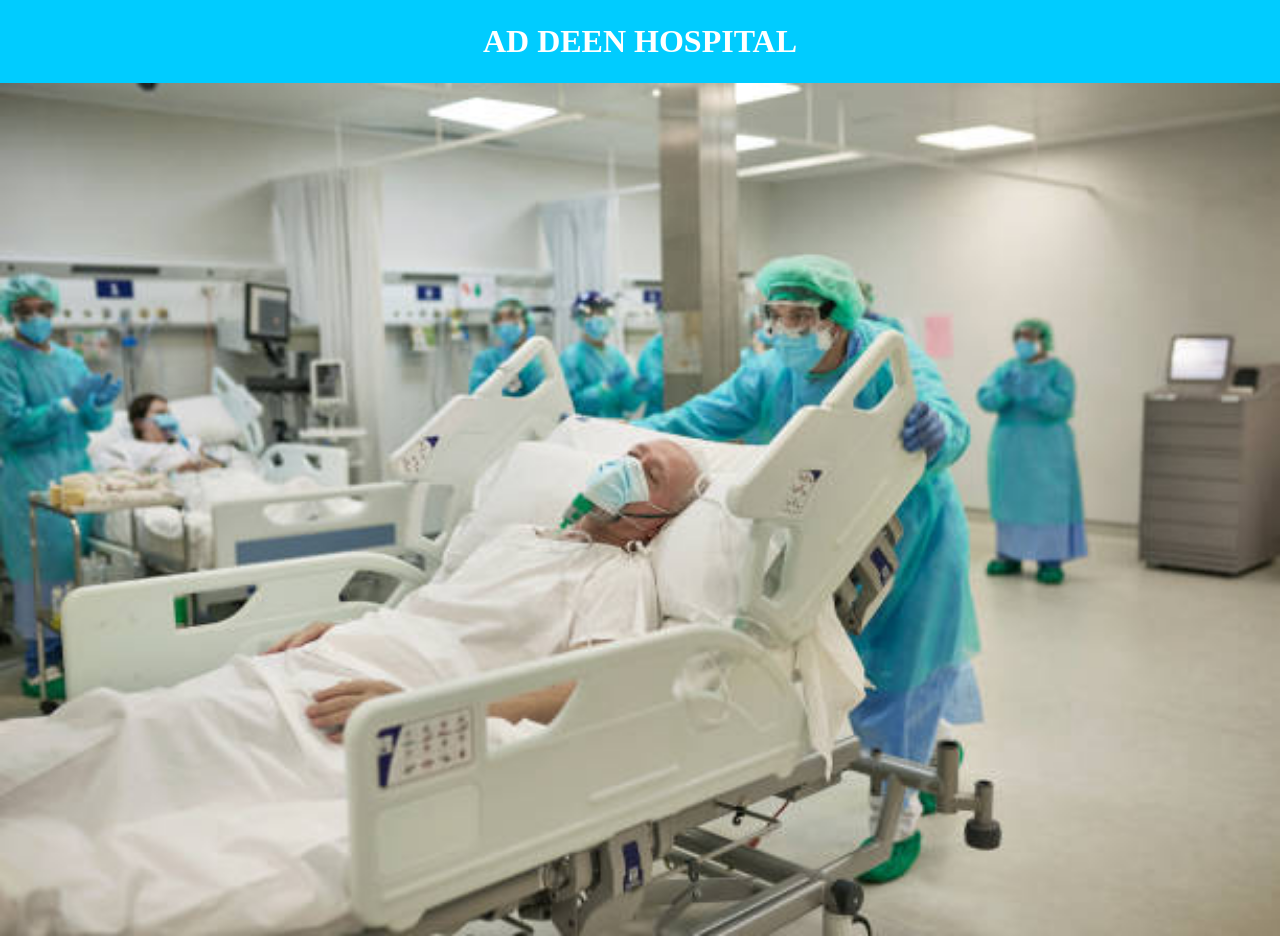
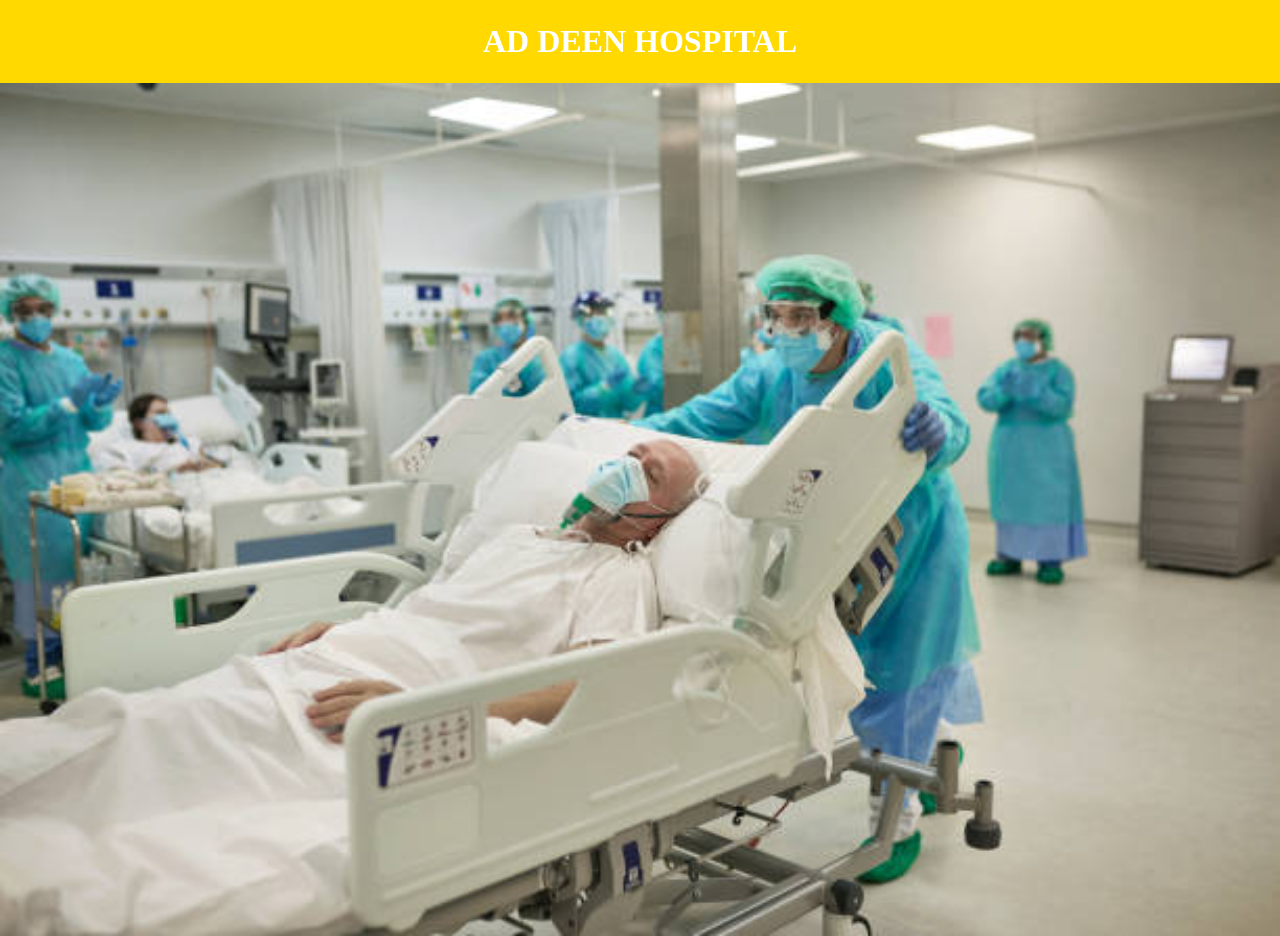
Before and after one commit to SalmanRahman1/ad-deen-hospital, a plain HTML site: page index.html in a window 1280 px wide. Shown: the top 936 px of the page. Drawn offline with Linux system fonts and the light colour scheme.

Commit message:
header background color changed

```diff
--- a/style.css
+++ b/style.css
@@ -3,7 +3,7 @@
     padding: 0;
 }
 .header{
-    background-color: #00CCFF;
+    background-color: #ffd900;
     color: #fff;
     height: 83px;
     display: flex;
```
